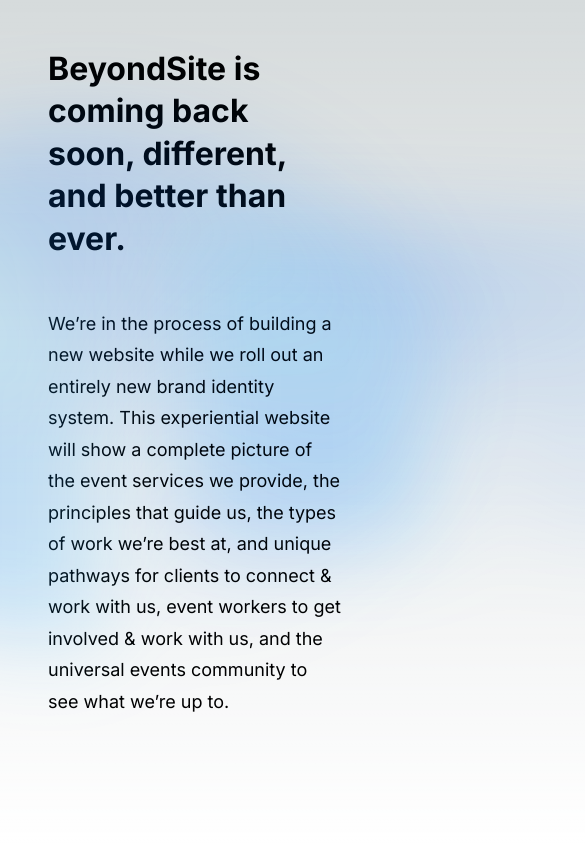
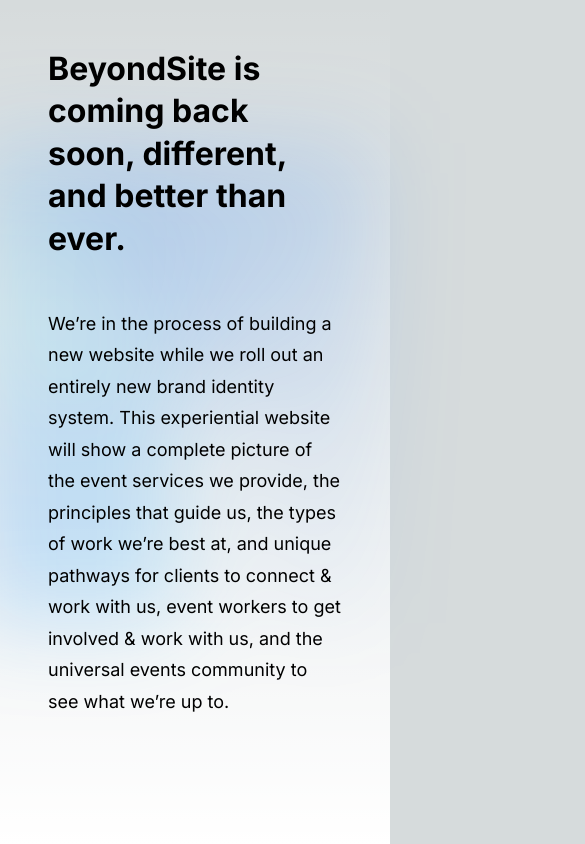
Before and after one commit to matthewcpaul/beyondsite-nextjs, a Next.js app: page / in a window 390 px wide. Shown: the top 844 px of the page, 585 px wide, since content can reach past the window. Built offline with nearby package versions, Linux system fonts and the light colour scheme.

Commit message:
fixed mobile overflow bug with the gradients

```diff
--- a/src/app/page.module.css
+++ b/src/app/page.module.css
@@ -5,6 +5,7 @@
   align-items: center;
   padding: 0 3rem;
   min-height: 100vh;
+  overflow: hidden;
 }
 
 .description {
@@ -78,21 +79,32 @@
     line-height: 1.75;
   }
 
-.h1 {
-  font-size: 2rem;
-  line-height: 1.325;
-}
+  .h1 {
+    font-size: 2rem;
+    line-height: 1.325;
+  }
+
+  .center::before {
+    display: none;
+  }
+
+  .center::after {
+    height: 480px;
+    width: 400px;
+    left: 0%;
+    margin-left: -24px;
+  }
 }
 
 @media (prefers-color-scheme: dark) {
-  .vercelLogo {
+  /* .vercelLogo {
     filter: invert(1);
   }
 
   .logo,
   .thirteen img {
     filter: invert(1) drop-shadow(0 0 0.3rem #ffffff70);
-  }
+  } */
 }
 
 @keyframes rotate {
```
